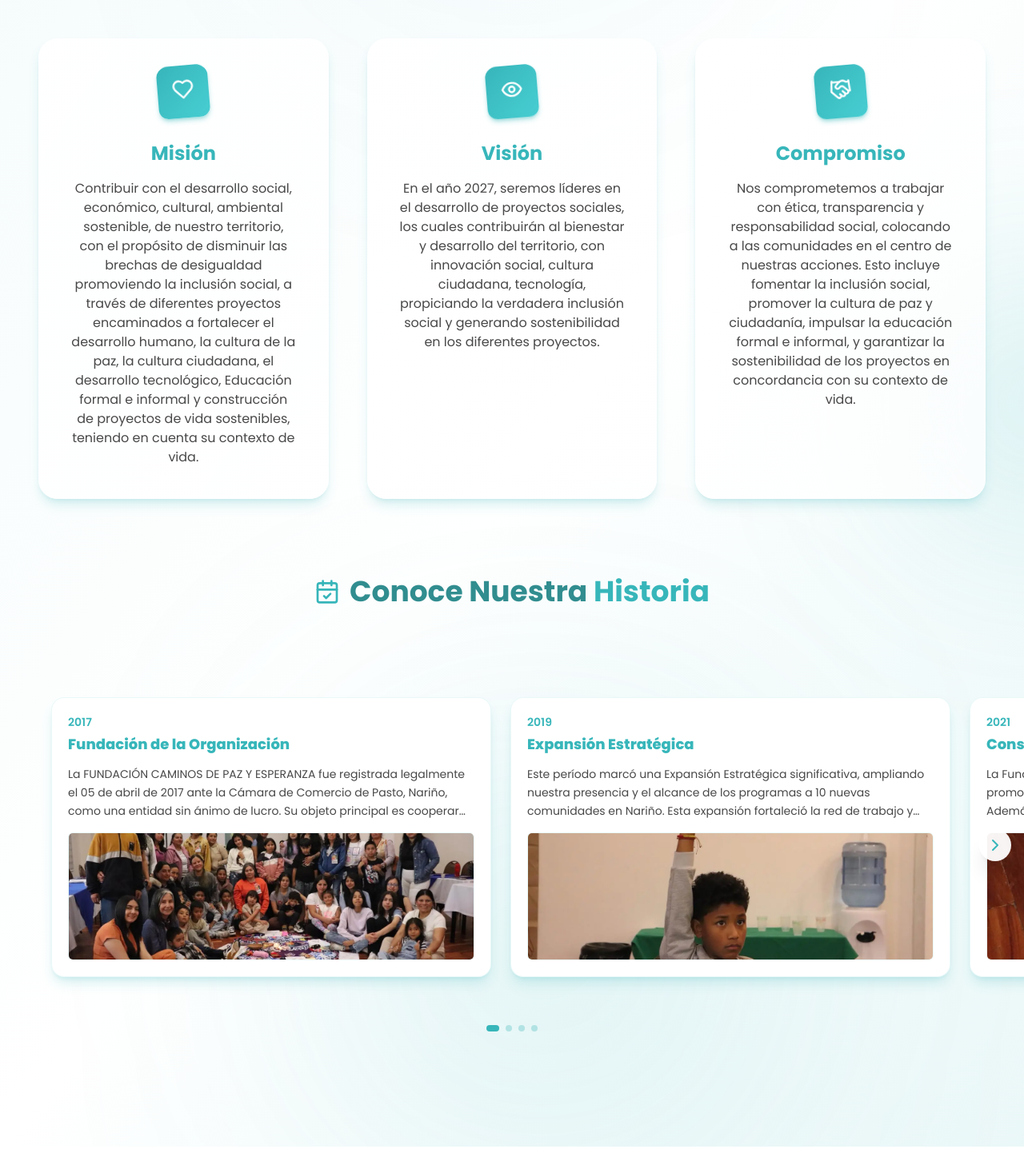
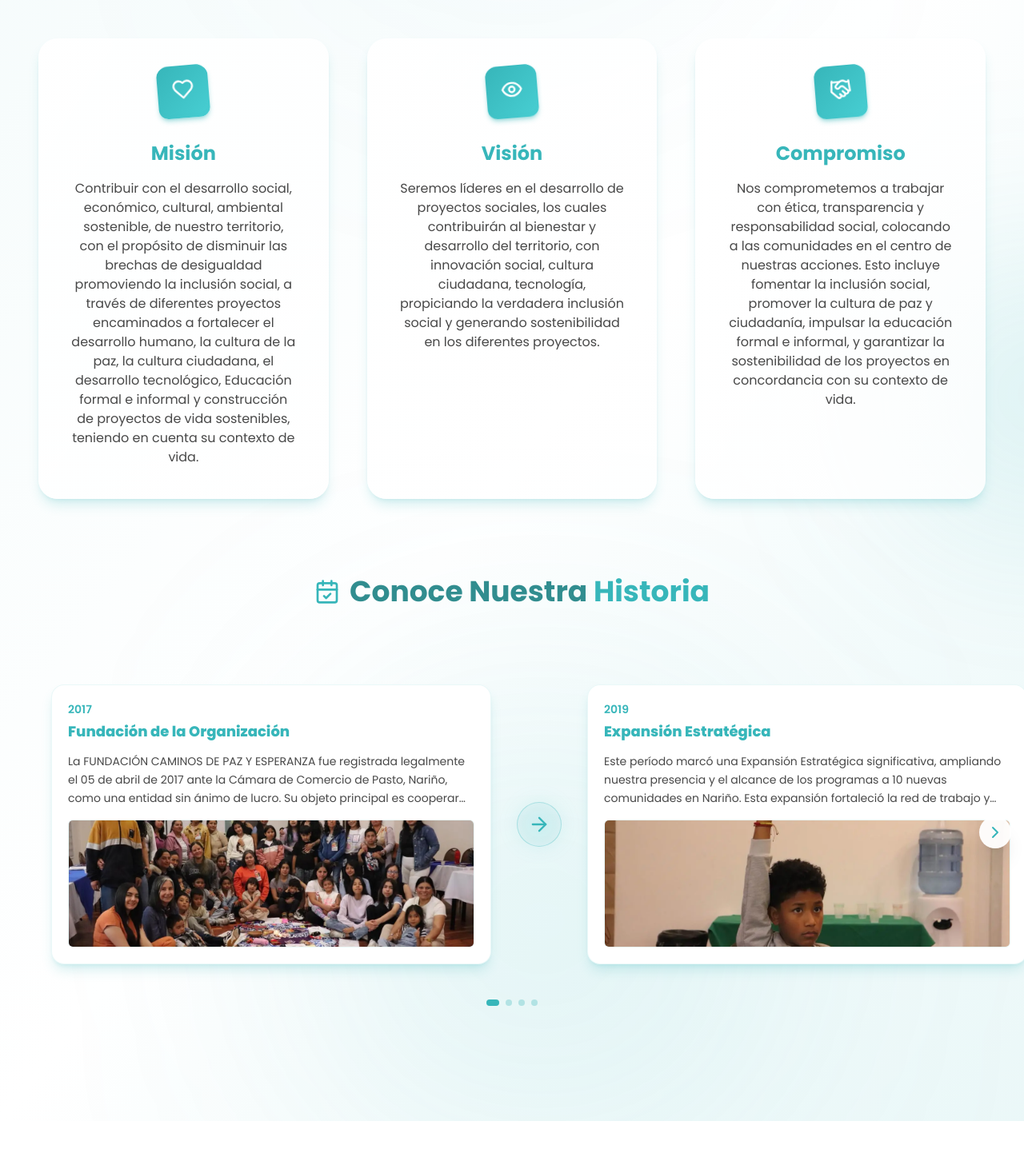
Before and after one commit to Alg4ret3/FundacionCampaes, a React (Vite) app: page /about in a window 1280 px wide. Shown: the part 1128-2595 px from the top of the page at 80% size. Built offline with nearby package versions, Linux system fonts and the light colour scheme.

Commit message:
feat: linea de tiempo

```diff
--- a/src/components/molecules/about/HorizontalTimeline.tsx
+++ b/src/components/molecules/about/HorizontalTimeline.tsx
@@ -1,6 +1,6 @@
 import { useEffect, useRef, useState } from "react";
 import { motion } from "framer-motion";
-import { ChevronLeft, ChevronRight } from "lucide-react";
+import { ChevronLeft, ChevronRight, ArrowRight } from "lucide-react";
 import { Heading } from "../../atoms/typography/Heading";
 import { Paragraph } from "../../atoms/typography/Paragraph";
 import { ModalBase } from "../../atoms/layout/ModalBase";
@@ -106,7 +106,7 @@ export const HorizontalTimeline = ({ items }: { items: Item[] }) => {
         ref={scrollerRef}
         className={`
           overflow-x-auto scroll-smooth snap-x snap-mandatory
-          flex gap-4 sm:gap-6 py-6 md:py-8 lg:py-12 px-4 sm:px-6 md:px-10 lg:px-16
+          flex gap-4 sm:gap-6 md:gap-8 py-8 px-4 sm:px-6 md:px-10 lg:px-16
           scrollbar-hide cursor-grab active:cursor-grabbing
           ${isDragging ? "snap-none" : "snap-x"}
         `}
@@ -116,9 +116,10 @@ export const HorizontalTimeline = ({ items }: { items: Item[] }) => {
         onMouseMove={handleMouseMove}
       >
         {items.map((it, i) => (
+          <div key={`timeline-${i}`} className="flex items-center gap-4 sm:gap-6 md:gap-8 flex-shrink-0">
+            {/* Card */}
             <motion.div
-            key={i}
-            className="snap-center flex-shrink-0 w-[88%] sm:w-[85%] md:w-[85%] lg:w-[480px] xl:w-[550px]"
+              className="w-[320px] sm:w-[350px] md:w-[380px] lg:w-[480px] xl:w-[550px]"
               initial={{ opacity: 0, y: 12 }}
               animate={{ opacity: 1, y: 0 }}
               transition={{ delay: i * 0.05, duration: 0.5 }}
@@ -150,11 +151,29 @@ export const HorizontalTimeline = ({ items }: { items: Item[] }) => {
                 </div>
               </button>
             </motion.div>
+
+            {/* Arrow - only if not last item, visible above content */}
+            {i < items.length - 1 && (
+              <motion.div
+                className="flex-shrink-0 flex items-center justify-center"
+                initial={{ opacity: 0, x: -10 }}
+                animate={{ opacity: 1, x: 0 }}
+                transition={{ delay: i * 0.05 + 0.1, duration: 0.5 }}
+              >
+                <div className="relative group">
+                  <div className="absolute inset-0 bg-primario/10 rounded-full blur-md group-hover:bg-primario/20 transition-all duration-300" />
+                  <div className="relative w-10 h-10 sm:w-11 sm:h-11 md:w-11 md:h-11 lg:w-14 lg:h-14 flex items-center justify-center bg-primario/5 border border-primario/30 rounded-full group-hover:border-primario/60 group-hover:bg-primario/10 transition-all duration-300">
+                    <ArrowRight className="w-5 h-5 sm:w-5 sm:h-5 md:w-5 md:h-5 lg:w-7 lg:h-7 text-primario group-hover:text-primario transition-all duration-300 group-hover:translate-x-1" />
+                  </div>
+                </div>
+              </motion.div>
+            )}
+          </div>
         ))}
       </div>
 
       {/* Navigation Buttons */}
-      <div className="absolute top-1/2 -translate-y-1/2 left-0 right-0 hidden md:flex justify-between px-2 sm:px-4 pointer-events-none z-20">
+      <div className="absolute top-1/2 -translate-y-1/2 left-0 right-0 hidden lg:flex justify-between px-2 sm:px-4 pointer-events-none z-20">
         <button
           onClick={scrollPrev}
           disabled={index === 0}
--- a/src/components/organisms/sections/about/AboutSection.tsx
+++ b/src/components/organisms/sections/about/AboutSection.tsx
@@ -5,37 +5,10 @@ import { Heart, Eye, Handshake, CalendarCheck } from "lucide-react";
 import { useScrollAnimation } from "../../../../hooks/useScrollAnimation";
 import { Heading } from "../../../atoms/typography/Heading";
 import { SectionDivider } from "../../../atoms/misc/SectionDivider";
+import { timelineData } from "../../../../constants/DataAboutTimeline";
+import { aboutInfoData } from "../../../../constants/DataAboutInfo";
 
-const timeline = [
-  {
-    year: "2017",
-    title: "Fundación de la Organización",
-    description:
-      "La FUNDACIÓN CAMINOS DE PAZ Y ESPERANZA fue registrada legalmente el 05 de abril de 2017 ante la Cámara de Comercio de Pasto, Nariño, como una entidad sin ánimo de lucro. Su objeto principal es cooperar en la labor social encaminada a la PROMOCIÓN HUMANA y contribuir al desarrollo social, económico y cultural de la región. Esto incluye la formulación de planes y proyectos de educación (Formal, Informal, para el trabajo y desarrollo humano), con un enfoque en la inclusión social y proyección ambiental. Desde sus inicios, la Fundación se ha dedicado a atender a poblaciones vulnerables, como víctimas del conflicto armado, personas con discapacidad, población en situación de desplazamiento, y grupos étnicos.",
-    image: "/Image/1.webp",
-  },
-  {
-    year: "2019",
-    title: "Expansión Estratégica",
-    description:
-      "Este período marcó una Expansión Estratégica significativa, ampliando nuestra presencia y el alcance de los programas a 10 nuevas comunidades en Nariño. Esta expansión fortaleció la red de trabajo y permitió aplicar las líneas de acción de la Fundación, como el Desarrollo Socio Económico y Cultural y la Convivencia y Paz , en zonas que requieren atención psicosocial, fomento del espíritu emprendedor, y proyectos de reconciliación y no estigmatización en áreas afectadas por el conflicto armado.",
-    image: "/Image/2.webp",
-  },
-  {
-    year: "2021",
-    title: "Consolidación Institucional y Alianzas Educativas",
-    description:
-      "La Fundación recibió un Reconocimiento Nacional por sus iniciativas en promoción de la paz y el bienestar social, consolidando su reputación. Además, consolidó su capacidad formativa a través de convenios con instituciones como el POLITÉCNICO SUR ANDINO. Gracias a esta alianza, la Fundación ofrece capacitaciones, seminarios, cursos y diplomados con personal altamente calificado en áreas clave como Convivencia Escolar, Inclusión Educativa, Neuro psicopedagogía, y la apropiación crítica de las TIC'S en procesos formativos y productivos.",
-    image: "/Image/3.webp",
-  },
-  {
-    year: "2025",
-    title: "Impacto Actual",
-    description:
-      "Actualmente, la Fundación mantiene un impacto activo con más de 1000 beneficiarios, enfocándose en sus cuatro líneas de acción principales: Desarrollo Socio Económico y Cultural, Convivencia y Paz, Ambiente Sostenible y en Paz, y Proyecto de Vida Emprendimiento Sostenible. Se están ejecutando proyectos clave, como el Bordado Guatemalteco en Santa Bárbara para la autonomía económica de las mujeres, y proyectos de Agricultura Urbana Sostenible. Este trabajo continuo y su compromiso con la inclusión social y la sostenibilidad buscan lograr la Visión de ser líderes en el desarrollo de proyectos sociales para el año 2027.",
-    image: "/Image/4.webp",
-  },
-];
+const icons = [Heart, Eye, Handshake];
 
 export const AboutSection = () => {
   const { ref, isVisible } = useScrollAnimation();
@@ -46,7 +19,12 @@ export const AboutSection = () => {
       ref={ref}
       className="py-20 md:py-28 lg:py-36 bg-gradient-to-br from-primario/5 via-fondo to-primario/10 relative overflow-hidden"
     >
-      <SectionDivider variant="curve" flip={true} color="fill-fondo" className="top-0" />
+      <SectionDivider
+        variant="curve"
+        flip={true}
+        color="fill-fondo"
+        className="top-0"
+      />
       {/* Fondos de glow */}
       <div className="absolute inset-0 pointer-events-none">
         {/* Luz ambiental superior */}
@@ -81,39 +59,24 @@ export const AboutSection = () => {
 
         {/* Tarjetas de Misión, Visión y Compromiso - Vertical on mobile/tablet, 3 cols on desktop */}
         <div className="grid grid-cols-1 lg:grid-cols-3 gap-6 sm:gap-8 md:gap-10 lg:gap-12 mb-12 sm:mb-14 md:mb-16 lg:mb-20">
-          <InfoCard
-            icon={<Heart className="w-7 h-7 text-fondo" />}
-            title="Misión"
-            description="Contribuir con el desarrollo social, económico, cultural,
-ambiental sostenible, de nuestro territorio, con el
-propósito de disminuir las brechas de desigualdad
-promoviendo la inclusión social, a través de diferentes proyectos encaminados a
-fortalecer el desarrollo humano, la cultura de la paz, la cultura ciudadana, el
-desarrollo tecnológico, Educación formal e informal y construcción de proyectos de
-vida sostenibles, teniendo en cuenta su contexto de vida. "
-            delay={0.1}
-            isVisible={isVisible}
-          />
-          <InfoCard
-            icon={<Eye className="w-7 h-7 text-fondo" />}
-            title="Visión"
-            description="En el año 2027, seremos líderes en el desarrollo de
-proyectos sociales, los cuales contribuirán al bienestar y
-desarrollo del territorio, con innovación social, cultura
-ciudadana, tecnología, propiciando la verdadera inclusión
-social y generando sostenibilidad en los diferentes proyectos. "
-            delay={0.2}
-            isVisible={isVisible}
-          />
-          <InfoCard
-            icon={<Handshake className="w-7 h-7 text-fondo" />}
-            title="Compromiso"
-            description={`Nos comprometemos a trabajar con ética, transparencia y responsabilidad social, colocando a las comunidades en el centro de nuestras acciones.
-  Esto incluye fomentar la inclusión social, promover la cultura de paz y ciudadanía, impulsar la educación formal e informal,
-  y garantizar la sostenibilidad de los proyectos en concordancia con su contexto de vida. `}
-            delay={0.3}
-            isVisible={isVisible}
-          />
+          {aboutInfoData.map((info, index) => (
+            <InfoCard
+              key={index}
+              icon={
+                index === 0 ? (
+                  <Heart className="w-7 h-7 text-fondo" />
+                ) : index === 1 ? (
+                  <Eye className="w-7 h-7 text-fondo" />
+                ) : (
+                  <Handshake className="w-7 h-7 text-fondo" />
+                )
+              }
+              title={info.title}
+              description={info.description}
+              delay={info.delay}
+              isVisible={isVisible}
+            />
+          ))}
         </div>
       </div>
 
@@ -138,7 +101,7 @@ social y generando sostenibilidad en los diferentes proyectos. "
 
         {/* The Timeline itself - Full width but with reasonable max for ultra-wide screens */}
         <div className="relative w-full max-w-[1700px] mx-auto overflow-hidden">
-          <HorizontalTimeline items={timeline} />
+          <HorizontalTimeline items={timelineData} />
         </div>
       </div>
     </section>
--- /dev/null
+++ b/src/constants/DataAboutInfo.ts
@@ -0,0 +1,21 @@
+export const aboutInfoData = [
+  {
+    title: "Misión",
+    description:
+      "Contribuir con el desarrollo social, económico, cultural, ambiental sostenible, de nuestro territorio, con el propósito de disminuir las brechas de desigualdad promoviendo la inclusión social, a través de diferentes proyectos encaminados a fortalecer el desarrollo humano, la cultura de la paz, la cultura ciudadana, el desarrollo tecnológico, Educación formal e informal y construcción de proyectos de vida sostenibles, teniendo en cuenta su contexto de vida.",
+    delay: 0.1,
+  },
+  {
+    title: "Visión",
+    description:
+      "Seremos líderes en el desarrollo de proyectos sociales, los cuales contribuirán al bienestar y desarrollo del territorio, con innovación social, cultura ciudadana, tecnología, propiciando la verdadera inclusión social y generando sostenibilidad en los diferentes proyectos.",
+    delay: 0.2,
+  },
+  {
+    title: "Compromiso",
+    description: `Nos comprometemos a trabajar con ética, transparencia y responsabilidad social, colocando a las comunidades en el centro de nuestras acciones.
+  Esto incluye fomentar la inclusión social, promover la cultura de paz y ciudadanía, impulsar la educación formal e informal,
+  y garantizar la sostenibilidad de los proyectos en concordancia con su contexto de vida.`,
+    delay: 0.3,
+  },
+];
--- /dev/null
+++ b/src/constants/DataAboutTimeline.ts
@@ -0,0 +1,30 @@
+export const timelineData = [
+  {
+    year: "2017",
+    title: "Fundación de la Organización",
+    description:
+      "La FUNDACIÓN CAMINOS DE PAZ Y ESPERANZA fue registrada legalmente el 05 de abril de 2017 ante la Cámara de Comercio de Pasto, Nariño, como una entidad sin ánimo de lucro. Su objeto principal es cooperar en la labor social encaminada a la PROMOCIÓN HUMANA y contribuir al desarrollo social, económico y cultural de la región. Esto incluye la formulación de planes y proyectos de educación (Formal, Informal, para el trabajo y desarrollo humano), con un enfoque en la inclusión social y proyección ambiental. Desde sus inicios, la Fundación se ha dedicado a atender a poblaciones vulnerables, como víctimas del conflicto armado, personas con discapacidad, población en situación de desplazamiento, y grupos étnicos.",
+    image: "/Image/1.webp",
+  },
+  {
+    year: "2019",
+    title: "Expansión Estratégica",
+    description:
+      "Este período marcó una Expansión Estratégica significativa, ampliando nuestra presencia y el alcance de los programas a 10 nuevas comunidades en Nariño. Esta expansión fortaleció la red de trabajo y permitió aplicar las líneas de acción de la Fundación, como el Desarrollo Socio Económico y Cultural y la Convivencia y Paz , en zonas que requieren atención psicosocial, fomento del espíritu emprendedor, y proyectos de reconciliación y no estigmatización en áreas afectadas por el conflicto armado.",
+    image: "/Image/2.webp",
+  },
+  {
+    year: "2021",
+    title: "Consolidación Institucional y Alianzas Educativas",
+    description:
+      "La Fundación recibió un Reconocimiento Nacional por sus iniciativas en promoción de la paz y el bienestar social, consolidando su reputación. Además, consolidó su capacidad formativa a través de convenios con instituciones como el POLITÉCNICO SUR ANDINO. Gracias a esta alianza, la Fundación ofrece capacitaciones, seminarios, cursos y diplomados con personal altamente calificado en áreas clave como Convivencia Escolar, Inclusión Educativa, Neuro psicopedagogía, y la apropiación crítica de las TIC'S en procesos formativos y productivos.",
+    image: "/Image/3.webp",
+  },
+  {
+    year: "2025",
+    title: "Impacto Actual",
+    description:
+      "Actualmente, la Fundación mantiene un impacto activo con más de 1000 beneficiarios, enfocándose en sus cuatro líneas de acción principales: Desarrollo Socio Económico y Cultural, Convivencia y Paz, Ambiente Sostenible y en Paz, y Proyecto de Vida Emprendimiento Sostenible. Se están ejecutando proyectos clave, como el Bordado Guatemalteco en Santa Bárbara para la autonomía económica de las mujeres, y proyectos de Agricultura Urbana Sostenible. Este trabajo continuo y su compromiso con la inclusión social y la sostenibilidad buscan lograr la Visión de ser líderes en el desarrollo de proyectos sociales para el año 2027.",
+    image: "/Image/4.webp",
+  },
+];
```
Lines whose indentation alone changed are shown as unchanged.
